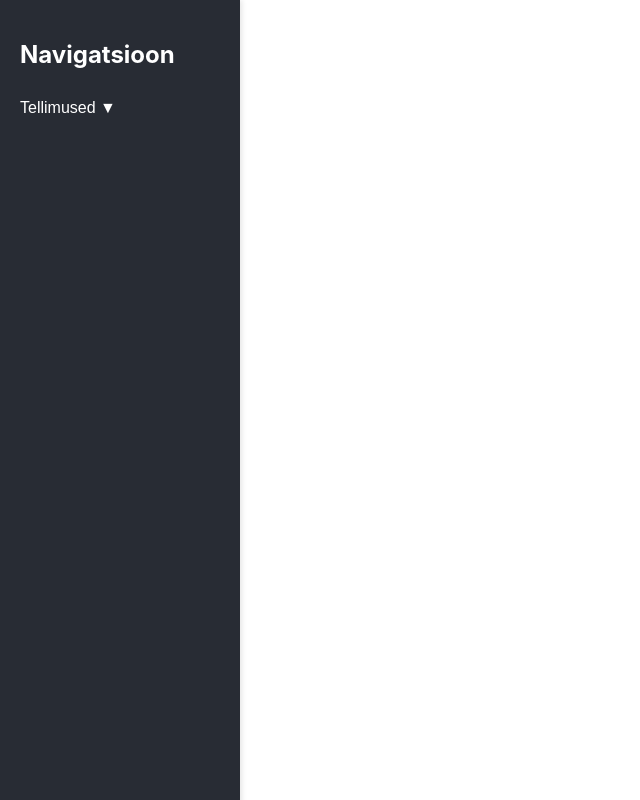
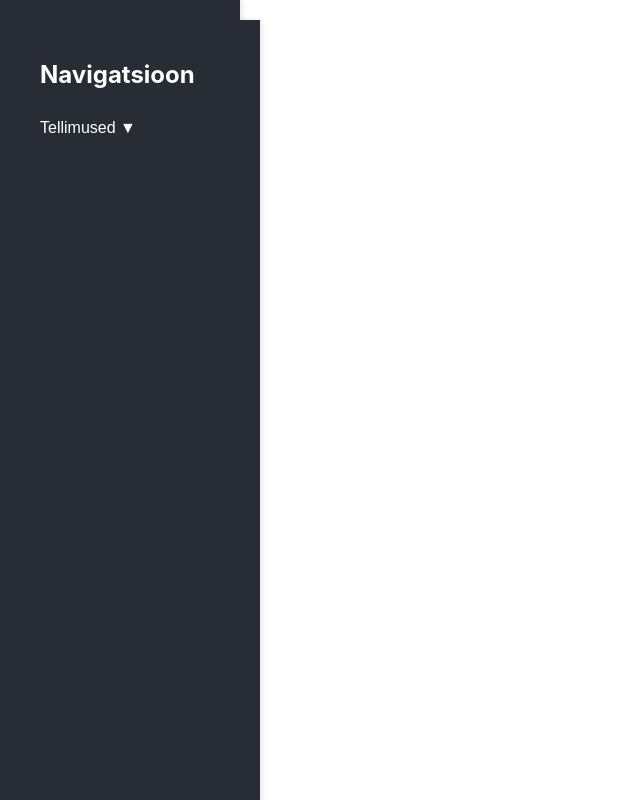
Before and after one commit to 4use2me/Veotellimused, a React (Create React App) app in the folder veo-tellimused-frontend/: page / in a window 1280 px wide. Shown: the whole page, without its empty margins (0-640 px from the left). Built offline with nearby package versions, Linux system fonts and the light colour scheme.

Commit message:
Tellimuste-nimekiri-sisu

```diff
--- a/veo-tellimused-frontend/src/components/App.css
+++ b/veo-tellimused-frontend/src/components/App.css
@@ -1,17 +1,42 @@
-/* Üldised stiilid kogu rakenduse jaoks */
 .App {
   display: flex;
+  height: 100vh; /* Ensures the app takes full height of the viewport */
 }
 
-.App-header {
-  width: 100%;
-  text-align: center;
-  background-color: #282c34;
-  padding: 20px;
-  color: white;
+.sidebar {
+  width: 200px; /* Define the width of the sidebar */
+  background-color: #f0f0f0; /* Optional: add background color to sidebar */
+  padding: 20px; /* Optional: padding for the sidebar content */
 }
 
 .content {
-  display: flex;
   flex-grow: 1;
+  padding: 20px;
+  margin-left: 200px; /* Adds a left margin equal to the width of the sidebar */
+  overflow-x: auto; /* Ensures content doesn't overflow the container */
 }
+
+.order-form, .order-list {
+  width: 100%;
+}
+
+.order-list table {
+  width: 100%;
+  border-collapse: collapse;
+  margin-top: 20px;
+}
+
+.order-list th, .order-list td {
+  padding: 10px;
+  border: 1px solid #ccc;
+  text-align: left;
+}
+
+.order-list th {
+  background-color: #f0f0f0;
+}
+
+.order-list tr:hover {
+  background-color: #f0f0f0;
+  cursor: pointer;
+}
--- a/veo-tellimused-frontend/src/components/App.jsx
+++ b/veo-tellimused-frontend/src/components/App.jsx
@@ -41,8 +41,10 @@ function App() {
 
     return (
         <div className="App">
+            <div className="sidebar">
+                <Sidebar onNewOrder={handleNewOrder} onSelectOrderList={handleSelectOrderList} />
+            </div>
             <div className="content">
-                <Sidebar onNewOrder={handleNewOrder} onSelectOrderList={handleSelectOrderList} />
                 {activeView === 'form' && (
                     <OrderForm
                         key={orderFormKey}
--- a/veo-tellimused-frontend/src/components/OrderList/OrderList.css
+++ b/veo-tellimused-frontend/src/components/OrderList/OrderList.css
@@ -1,12 +1,38 @@
-.order-list {
-    padding: 15px;
-
-    margin: 0 auto; /* Keskendab vormi */
-    background-color: #fff;
-    box-shadow: 0 0 10px rgba(0,0,0,0.1);
+.App {
+    display: flex;
 }
 
-.order-list h2 {
-    text-align: center;
-    margin-bottom: 20px;
+.sidebar {
+    width: 200px; /* or whatever width you want for the sidebar */
 }
+
+.content {
+    flex: 1;
+    padding: 20px;
+    overflow-x: auto; /* ensures that the content doesn't overflow the container */
+}
+
+.order-form, .order-list {
+    width: 100%;
+}
+
+.order-list table {
+    width: 100%;
+    border-collapse: collapse;
+    margin-top: 20px;
+}
+
+.order-list th, .order-list td {
+    padding: 10px;
+    border: 1px solid #ccc;
+    text-align: left;
+}
+
+.order-list th {
+    background-color: #f0f0f0;
+}
+
+.order-list tr:hover {
+    background-color: #f0f0f0;
+    cursor: pointer;
+}
--- a/veo-tellimused-frontend/src/components/OrderList/OrderList.jsx
+++ b/veo-tellimused-frontend/src/components/OrderList/OrderList.jsx
@@ -21,13 +21,24 @@ const OrderList = ({ onSelectOrder }) => {
     return (
         <div className="order-list">
             <h2>Tellimuste nimekiri</h2>
-            <ul>
-                {orders.map(order => (
-                    <li key={order.id} onClick={() => onSelectOrder(order.id)}>
-                        {order.klient}
-                    </li>
-                ))}
-            </ul>
+            <table>
+                <thead>
+                    <tr>
+                        <th>Tellimuse number</th>
+                        <th>Klient</th>
+                        <th>Loomise kuupäev</th>
+                    </tr>
+                </thead>
+                <tbody>
+                    {orders.map(order => (
+                        <tr key={order.id} onClick={() => onSelectOrder(order.id)}>
+                            <td>{order.id}</td>
+                            <td>{order.Klient}</td>
+                            <td>{new Date(order.createdAt).toLocaleDateString()}</td>
+                        </tr>
+                    ))}
+                </tbody>
+            </table>
         </div>
     );
 };
--- a/veo-tellimused-frontend/src/components/Sidebar/Sidebar.css
+++ b/veo-tellimused-frontend/src/components/Sidebar/Sidebar.css
@@ -1,21 +1,21 @@
 .sidebar {
-    position: fixed; /* Fikseerime sidebar'i ekraanile */
-    width: 200px;
-    height: 100vh; /* Kogu lehe kõrguses */
+    width: 200px; /* Fixed width for the sidebar */
+    height: 100vh; /* Full height of the viewport */
     background-color: #282c34;
     padding: 20px;
     box-shadow: 2px 0 5px rgba(0,0,0,0.1);
     color: white;
-    overflow-y: auto; /* Lisab kerimisriba, kui sisu on kõrgem kui külgriba */
+    overflow-y: auto; /* Adds a scrollbar if the content overflows */
+    position: fixed; /* Fixed positioning */
 }
 
 .sidebar h2 {
-    text-align: left; /* Joondab teksti vasakule */
+    text-align: left;
 }
 
 .sidebar .toggle-menu-button {
     width: 100%;
-    text-align: left; /* Joondab teksti vasakule */
+    text-align: left;
     background: none;
     border: none;
     padding: 10px 0;
```
Also changed, not shown: 1 other file (tests, documents, lock files or other folders).
